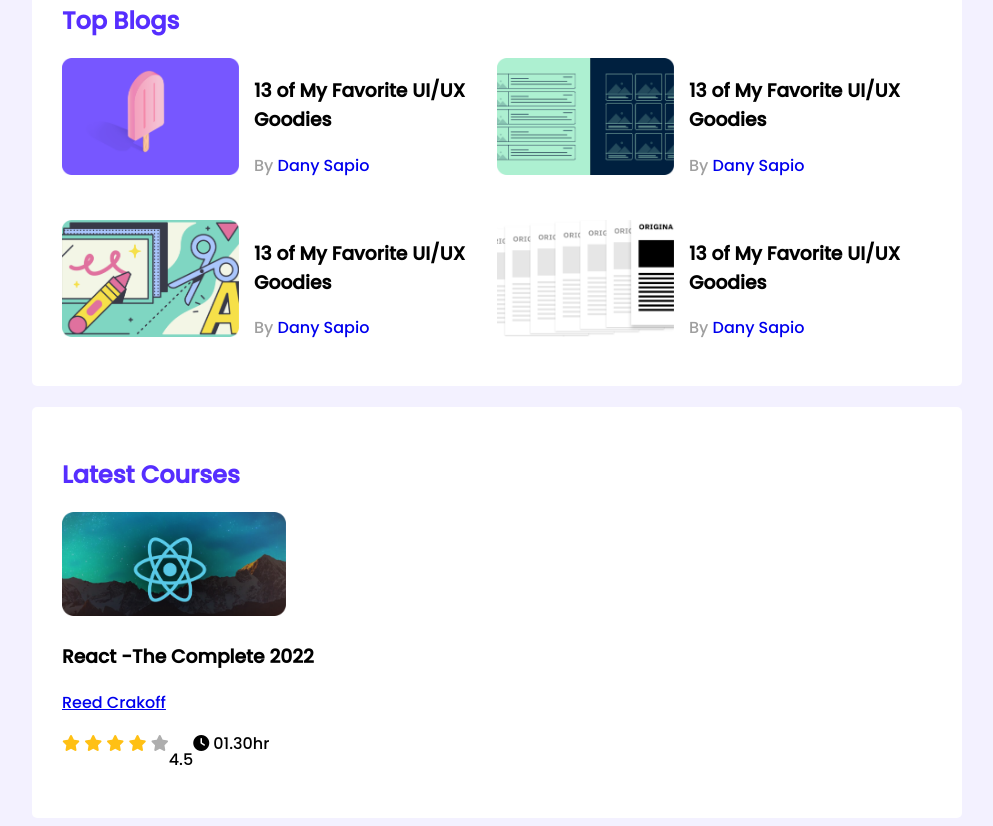
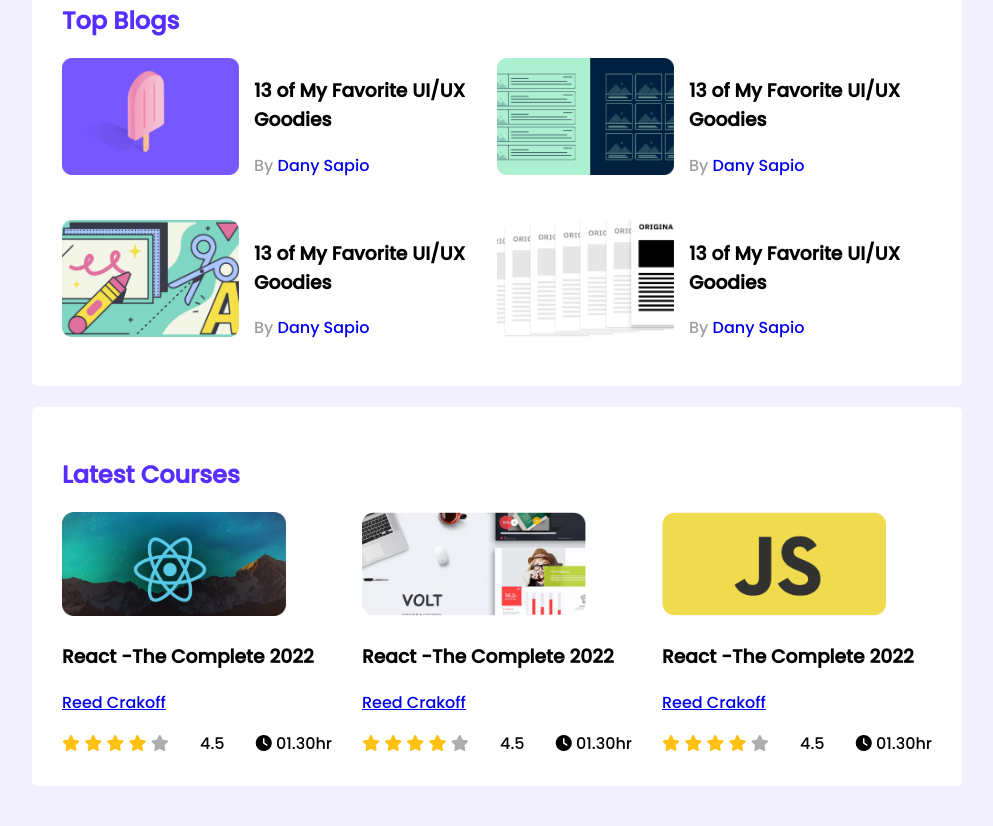
Before and after one commit to KhairuzzamanHridoy97/leader-board-css3-practice, a plain HTML site: page index.html in a window 1280 px wide. Shown: the part 353-1179 px from the top of the page, without its empty margins (143-1136 px from the left). After the commit the page ends 1147 px from the top, so only its background shows below. Drawn offline with Linux system fonts and the light colour scheme.

Commit message:
added course

```diff
--- a/index.html
+++ b/index.html
@@ -128,7 +128,7 @@
                                 <i class="fas fa-star filled"></i>
                                 <i class="fas fa-star empty"></i>
                             </div>
-                            <p>4.5</p>
+                            <span>4.5</span>
                             <div class="course-duration">
                                 <i class="fas fa-clock"></i>
                                 01.30hr
@@ -136,6 +136,60 @@
                         </div>
                     </div>
                 </div>
+
+                <div class="course">
+                    <div class="course-banner">
+                        <img src="images/courses/course-2.png" alt="">
+                    </div>
+                    <div class="course-detail">
+                        <h3 class="course-title">React -The Complete 2022</h3>
+                        <p class="author-name">
+                            <a href="#">Reed Crakoff</a>
+                        </p>
+                        <div class="course-info">
+                            <div>
+                                <i class="fas fa-star filled"></i>
+                                <i class="fas fa-star filled"></i>
+                                <i class="fas fa-star filled"></i>
+                                <i class="fas fa-star filled"></i>
+                                <i class="fas fa-star empty"></i>
+                            </div>
+                            <span>4.5</span>
+                            <div class="course-duration">
+                                <i class="fas fa-clock"></i>
+                                01.30hr
+                            </div>
+                        </div>
+                    </div>
+                </div>
+
+
+                <div class="course">
+                    <div class="course-banner">
+                        <img src="images/courses/course-3.png" alt="">
+                    </div>
+                    <div class="course-detail">
+                        <h3 class="course-title">React -The Complete 2022</h3>
+                        <p class="author-name">
+                            <a href="#">Reed Crakoff</a>
+                        </p>
+                        <div class="course-info">
+                            <div>
+                                <i class="fas fa-star filled"></i>
+                                <i class="fas fa-star filled"></i>
+                                <i class="fas fa-star filled"></i>
+                                <i class="fas fa-star filled"></i>
+                                <i class="fas fa-star empty"></i>
+                            </div>
+                            <span>4.5</span>
+                            <div class="course-duration">
+                                <i class="fas fa-clock"></i>
+                                01.30hr
+                            </div>
+                        </div>
+                    </div>
+                </div>
+
             </div>
         </section>
     </main>
--- a/styles/style.css
+++ b/styles/style.css
@@ -85,6 +85,11 @@ hr{
 }
 
 /* ### Courses Style ### */
+.courses{
+    display: grid;
+    grid-template-columns: repeat(3,1fr) ;
+    grid-column-gap: 30px;
+}
 
 .course .course-banner img{
     width: 224px;
@@ -92,6 +97,8 @@ hr{
 }
 .course-info{
     display: flex;
+    align-items: center;
+    justify-content: space-between;
 }
 .fa-star.filled{
     color: #ffc014;
```
